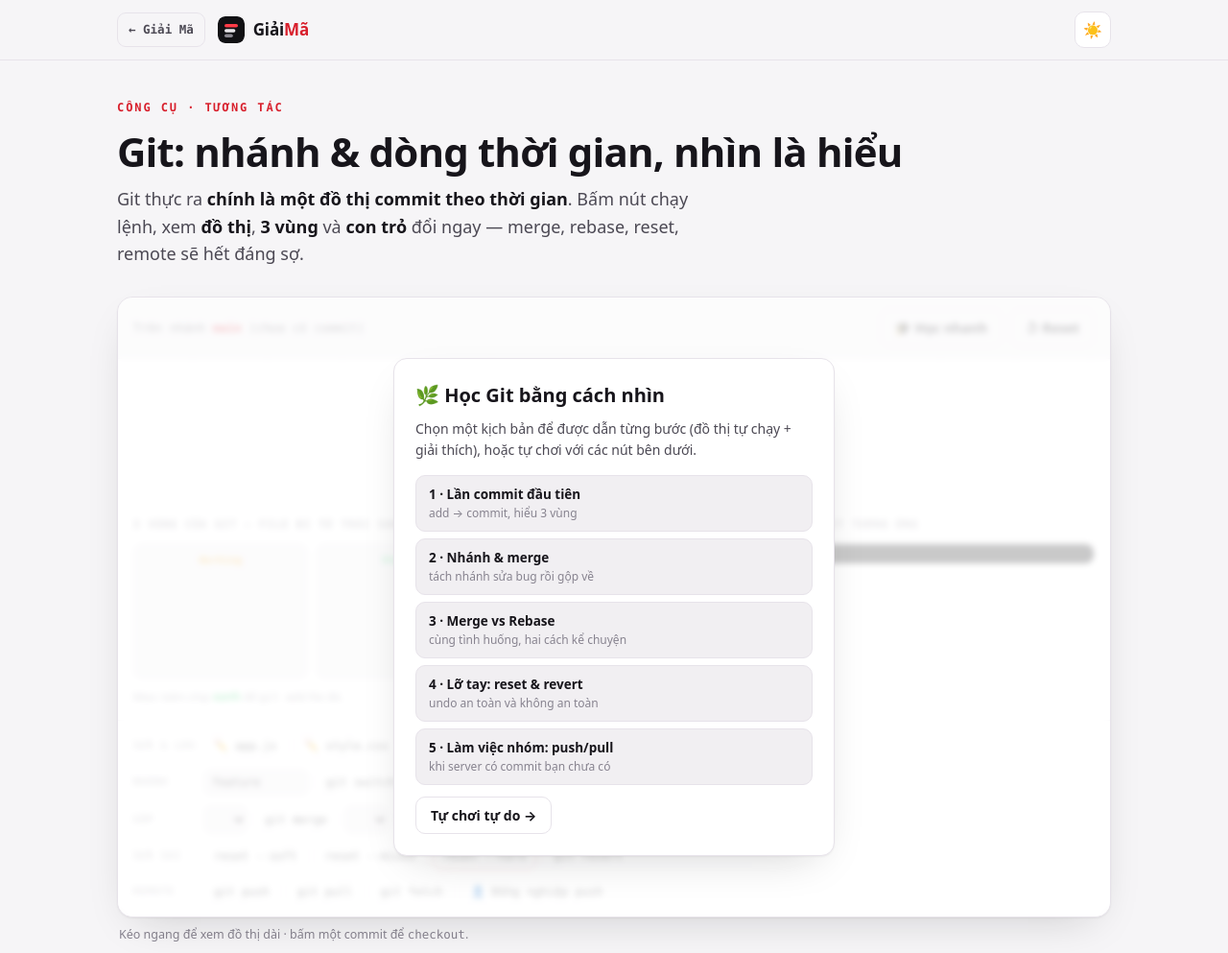
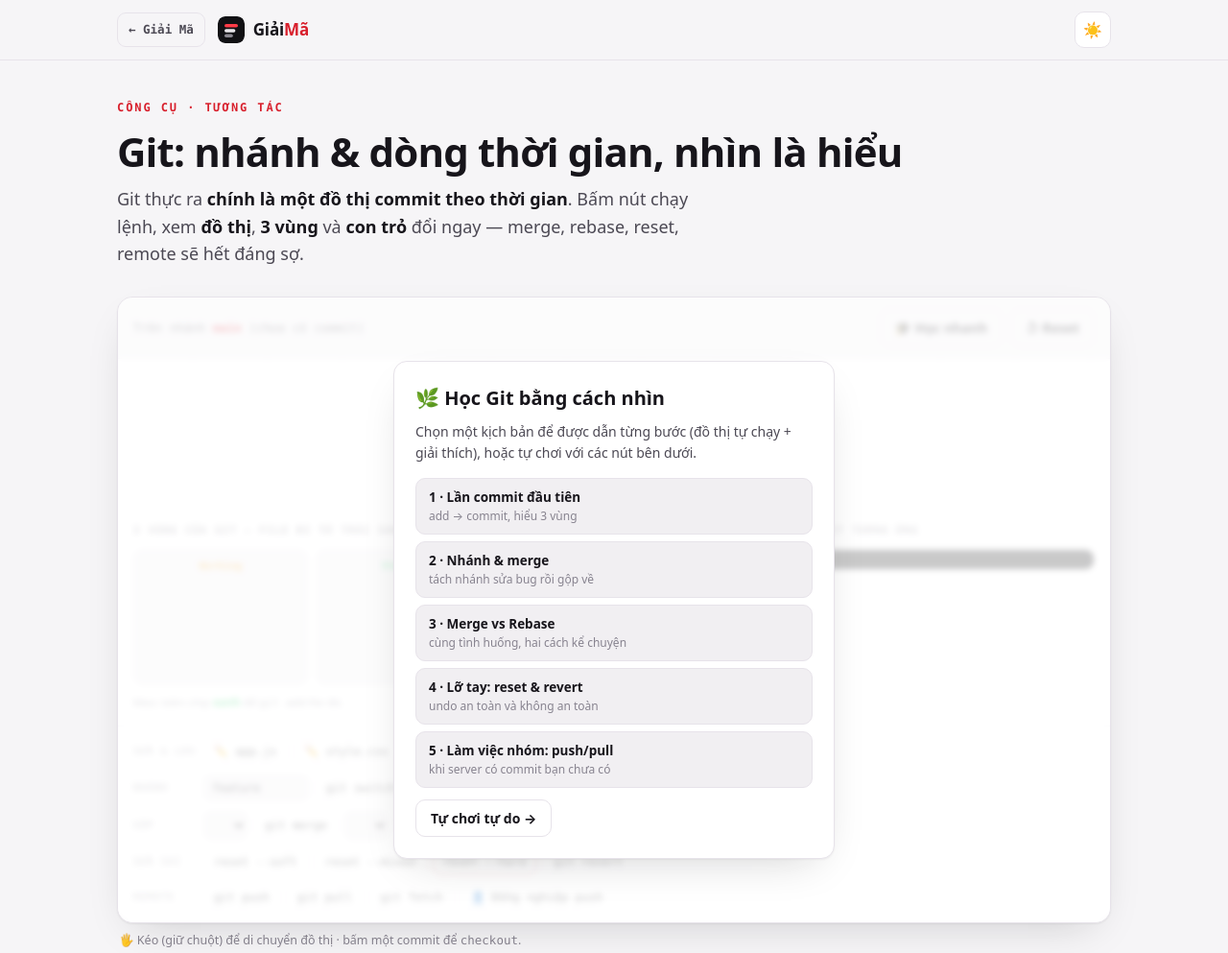
Before and after one commit to quaqducc/transformer_visualize, a plain HTML site: page posts/git.html in a window 1280 px wide. Shown: the top 993 px of the page at 96% size. Drawn offline with Linux system fonts and the light colour scheme.

Commit message:
Git graph: stop clipping branch tags + add drag-to-pan
- Branch/HEAD/origin tags render above nodes; top-lane commits had their
  tags clipped by the graph area's top edge. Top padding is now dynamic
  (grows with the max number of stacked refs) so tags always fit.
- Added mouse drag-to-pan over the graph area (grab cursor), on top of
  native scroll, so you can move around a tall/wide history. Taller graph
  viewport (380px). Hint updated.

Co-Authored-By: Claude Opus 4.8 <noreply@anthropic.com>

```diff
--- a/posts/git.html
+++ b/posts/git.html
@@ -28,7 +28,8 @@
   .status b{color:var(--accent)}
   .pg-top .sp{margin-left:auto;display:flex;gap:8px}
   /* nút .btn — dùng từ style.css chung */
-  .graphscroll{overflow:auto;max-height:340px;background:repeating-linear-gradient(90deg,transparent,transparent 77px,color-mix(in srgb,var(--line) 40%,transparent) 77px,color-mix(in srgb,var(--line) 40%,transparent) 78px)}
+  .graphscroll{overflow:auto;max-height:380px;cursor:grab;background:repeating-linear-gradient(90deg,transparent,transparent 77px,color-mix(in srgb,var(--line) 40%,transparent) 77px,color-mix(in srgb,var(--line) 40%,transparent) 78px)}
+  .graphscroll.grabbing{cursor:grabbing}
   #graph{display:block}
   .gedge{stroke:var(--muted);stroke-width:2;fill:none;opacity:.6}
   .gedge.m2{stroke:var(--gold)}
@@ -197,7 +198,7 @@
       <button class="btn" id="freeplay">Tự chơi tự do →</button>
     </div></div>
   </div>
-  <p style="font-size:12.5px;color:var(--muted);margin:2px 2px 0">Kéo ngang để xem đồ thị dài · bấm một commit để <code style="font-family:var(--mono)">checkout</code>.</p>
+  <p style="font-size:12.5px;color:var(--muted);margin:2px 2px 0">🖐️ Kéo (giữ chuột) để di chuyển đồ thị · bấm một commit để <code style="font-family:var(--mono)">checkout</code>.</p>
 
   <div class="concepts">
     <h2><span class="n">00</span>Git là gì, và vì sao</h2>
@@ -303,11 +304,12 @@ function act(fn,...a){const r=fn(st,...a);if(r&&r.cmd!==undefined||r&&r.msg){log
 
 function genOf(s){const g={};const vis=id=>{if(id==null)return -1;if(g[id]!=null)return g[id];const c=s.commits[id];if(!c)return -1;let m=-1;c.parents.forEach(p=>m=Math.max(m,vis(p)));return g[id]=m+1;};s.order.forEach(vis);return g;}
 function refsAt(s){const m={};const add=(id,ref,kind)=>{if(id==null)return;(m[id]=m[id]||[]).push({ref,kind});};Object.entries(s.branches).forEach(([n,id])=>add(id,n,'branch'));Object.entries(s.remote).forEach(([n,id])=>add(id,n,'remote'));if(s.head.type==='detached')add(s.head.ref,'HEAD','head');return m;}
-function renderGraph(){const s=st;const COL=78,LANE=64,R=16,PADX=40,PADY=34;const g=genOf(s);const ids=s.order.filter(id=>s.commits[id]);
-  let maxG=0,maxL=0;ids.forEach(id=>{maxG=Math.max(maxG,g[id]);maxL=Math.max(maxL,s.commits[id].lane);});
+function renderGraph(){const s=st;const COL=78,LANE=64,R=16,PADX=44;const g=genOf(s);const ids=s.order.filter(id=>s.commits[id]);
+  const hc=headCommit(s), refs=refsAt(s);
+  let maxG=0,maxL=0,maxRefs=0;ids.forEach(id=>{maxG=Math.max(maxG,g[id]);maxL=Math.max(maxL,s.commits[id].lane);maxRefs=Math.max(maxRefs,(refs[id]||[]).length);});
+  const PADY=Math.max(46,30+maxRefs*22);
   const W=Math.max(200,PADX*2+ (maxG+1)*COL + 120), H=Math.max(150,PADY*2+(maxL+1)*LANE);
   const X=id=>PADX+g[id]*COL, Y=id=>PADY+s.commits[id].lane*LANE;
-  const hc=headCommit(s), refs=refsAt(s);
   let e='',n='';
   ids.forEach(id=>{const c=s.commits[id];c.parents.forEach(p=>{if(!s.commits[p])return;const x1=X(p),y1=Y(p),x2=X(id),y2=Y(id),mx=(x1+x2)/2;const cls=(c.parents.length>1&&p===c.parents[1])?'gedge m2':'gedge';e+=`<path class="${cls}" d="M ${x1} ${y1} C ${mx} ${y1}, ${mx} ${y2}, ${x2} ${y2}"/>`;});});
   ids.forEach(id=>{const c=s.commits[id];const x=X(id),y=Y(id);const cls=['gnode'];if(id===hc)cls.push('head');if(c.parents.length>1)cls.push('merge');if(c.onRemote)cls.push('remote');if(id===newest)cls.push('newest');if(id===selCommit)cls.push('sel');
@@ -352,6 +354,11 @@ $('bHard').onclick=()=>{if(confirm('reset --hard sẽ XOÁ thay đổi chưa com
 $('bRevert').onclick=()=>run(doRevert);
 $('bPush').onclick=()=>run(doPush);$('bPull').onclick=()=>run(doPull);$('bFetch').onclick=()=>run(doFetch);$('bColleague').onclick=()=>run(colleaguePush);
 $('resetRepo').onclick=()=>{st=newRepo();logLines=[];newest=null;selCommit=null;render();};
+/* kéo để pan khu đồ thị (chuột) */
+(function(){const gs=$('graphscroll');let drag=false,sx,sy,sl,stp;
+  gs.addEventListener('pointerdown',e=>{if(e.pointerType==='touch')return;if(e.target.closest&&e.target.closest('.gnode'))return;drag=true;sx=e.clientX;sy=e.clientY;sl=gs.scrollLeft;stp=gs.scrollTop;gs.classList.add('grabbing');});
+  window.addEventListener('pointermove',e=>{if(!drag)return;gs.scrollLeft=sl-(e.clientX-sx);gs.scrollTop=stp-(e.clientY-sy);});
+  window.addEventListener('pointerup',()=>{if(drag){drag=false;gs.classList.remove('grabbing');}});})();
 
 /* ============ THEME ============ */
 $('yr').textContent=new Date().getFullYear();
```
